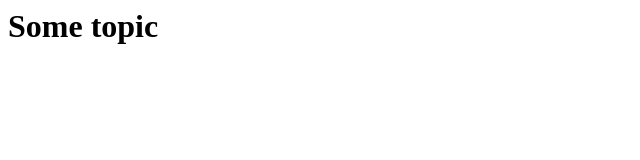
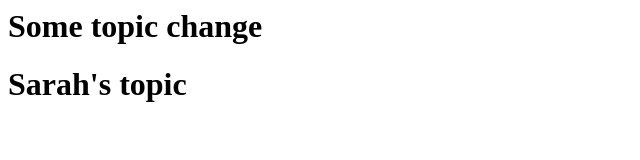
Before and after one commit to caw13/CS416SandboxAfternoon921, a plain HTML site: page index.html in a window 1280 px wide. Shown: the whole page, without its empty margins (0-640 px from the left). Drawn offline with Linux system fonts and the light colour scheme.

Commit message:
Added topic

```diff
--- a/index.html
+++ b/index.html
@@ -1,5 +1,6 @@
 <html>
  <body>
-  <h1>Some topic</h1>
+  <h1>Some topic change</h1>
+  <h1>Sarah's topic</h1>
  </body>
 </html>
```
